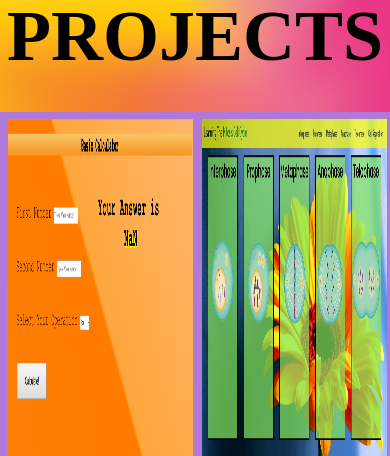
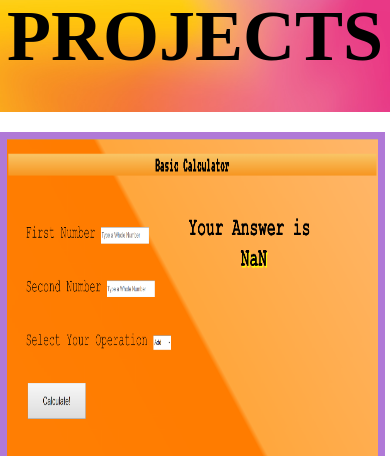
Before and after one commit to dorwinl3894/dorwinl3894.github.io, a plain HTML site: page index.html in a window 390 px wide. Shown: the part 2990-3446 px from the top of the page. Drawn offline with nearby package versions, Linux system fonts and the light colour scheme; a web font is replaced by a local one.

Commit message:
add media queries and project section

```diff
--- a/index.html
+++ b/index.html
@@ -61,10 +61,10 @@
         <h1 class="banner-text">PROJECTS</h1>
     </div>
     <div class="projects-section">
-        <div class="projects-section-item">
+        <div>
             <a href="https://github.com/dorwinl3894/CalculatorJS"><img class="projects-item" src="calculatorProject.png"></a>
         </div>
-        <div class="projects-section-item">
+        <div>
             <a href="https://github.com/dorwinl3894/cell-cycle"><img class="projects-item" src="cell-cycleProject.jpg"></a>
         </div>
 
--- a/style.css
+++ b/style.css
@@ -117,6 +117,7 @@ html,body {
 .projects-section {
     display: flex;
     justify-content: center;
+
 }
 .projects-item {
     border: 7px solid #b079d7;
@@ -203,6 +204,9 @@ footer {
 #email-link {
     color: black;
 }
+
+
+
 @media (max-width:1024px) {  /* Smaller screens like phones and tablets */
     #home-welcome {
         font-size: 32px;
@@ -223,18 +227,23 @@ footer {
         margin: 30px 0px;
     }
     .projects-item {
+        height: 350px;
         width: 95%;
-        height: 350px;
-        margin: 0;
+        margin: 20px 0px;
         padding:0;
         box-shadow: none;
+
+    }
+    .projects-section {
+        display: flex;
+        flex-wrap: wrap;
     }
     .fa-html5, .fa-css3-alt, .fa-js-square {
         font-size: 200px;
     }
     .skills-items {
         display: flex;
-        flex-wrap: wrap;
+        flex-direction: column;
     }
     .skillset-knowledge-bar {
         margin-top: 10px;
```
